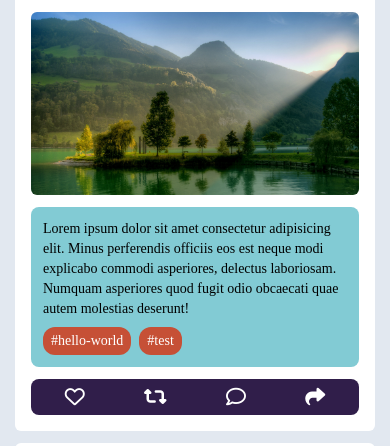
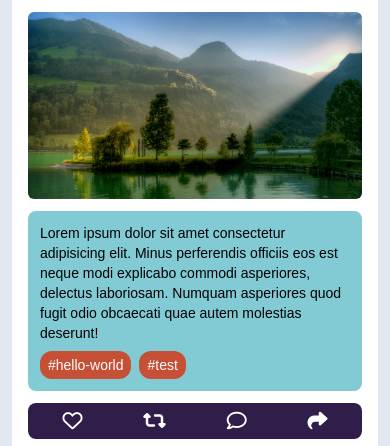
Before and after one commit to Tupiet-Classe/M12-base, a plain HTML site: page index.html in a window 390 px wide. Shown: the part 154-600 px from the top of the page. Drawn offline with nearby package versions, Linux system fonts and the light colour scheme; a web font is replaced by a local one.

Commit message:
Responsive arreglat

```diff
--- a/index.html
+++ b/index.html
@@ -32,6 +32,9 @@
     </script>
 
     <style>
+        ::-webkit-scrollbar {
+            display: none;
+        }
         :root {
             --red: rgb(198, 80, 54);
             --cyan: rgb(130, 203, 212);
@@ -64,7 +67,7 @@
         }
     </style>
 </head>
-<body class="flex flex-col h-screen max-h-screen bg-slate-200" style="min-height: -webkit-fill-available">
+<body class="flex flex-col h-screen max-h-screen bg-slate-200 overflow-x-hidden">
     <header class="flex justify-between sm:hidden mx-3 py-2 h-16">
         <button class="bg-red rounded-full w-12"><i class="fa fa-user text-2xl"></i></button>
         <button class="bg-red rounded-full w-12"><i class="fa fa-comments text-2xl"></i></button>
@@ -84,11 +87,11 @@
         </div>
     </header>
 
-    <main class="main-heigth h-full w-full px-3 flex flex-col items-center gap-3 overflow-y-scroll overflow-x-hidden" style="font-family: 'Familjen Grotesk';">
+    <main class="main-heigth h-full w-full px-3 flex flex-col items-center gap-3 overflow-y-scroll overflow-x-hidden font-body">
 
-        <div class="posts sm:w-96 flex flex-col items-center gap-3 overflow-y-scroll">
+        <div class="posts w-full sm:w-96 flex flex-col items-center gap-3 overflow-y-scroll">
 
-            <div class="post flex flex-col gap-y-3 items-center bg-white rounded-md p-4" style="width: 360px;">
+            <div class="post flex flex-col gap-y-3 items-center bg-white rounded-md p-4">
                 <div class="info bg-cyan w-full mx-5 p-3 rounded-lg flex flex-row gap-y-3">
                     <div class="user-image w-16">
                         <img src="demo_img/bot.png" alt="logo">
@@ -133,7 +136,7 @@
                 </div>
             </div>
 
-            <div class="post flex flex-col gap-y-3 items-center bg-white rounded-md p-4" style="width: 360px;">
+            <div class="post flex flex-col gap-y-3 items-center bg-white rounded-md p-4">
                 <div class="info bg-cyan w-full mx-5 p-3 rounded-lg flex flex-row gap-y-3">
                     <div class="user-image w-16">
                         <img src="demo_img/bot.png" alt="logo">
@@ -178,7 +181,7 @@
                 </div>
             </div>
 
-            <div class="post flex flex-col gap-y-3 items-center bg-white rounded-md p-4" style="width: 360px;">
+            <div class="post flex flex-col gap-y-3 items-center bg-white rounded-md p-4">
                 <div class="info bg-cyan w-full mx-5 p-3 rounded-lg flex flex-row gap-y-3">
                     <div class="user-image w-16">
                         <img src="demo_img/bot.png" alt="logo">
```
Also changed, not shown: post-comments.html (+2 -2 lines), post.html (+2 -2 lines).
